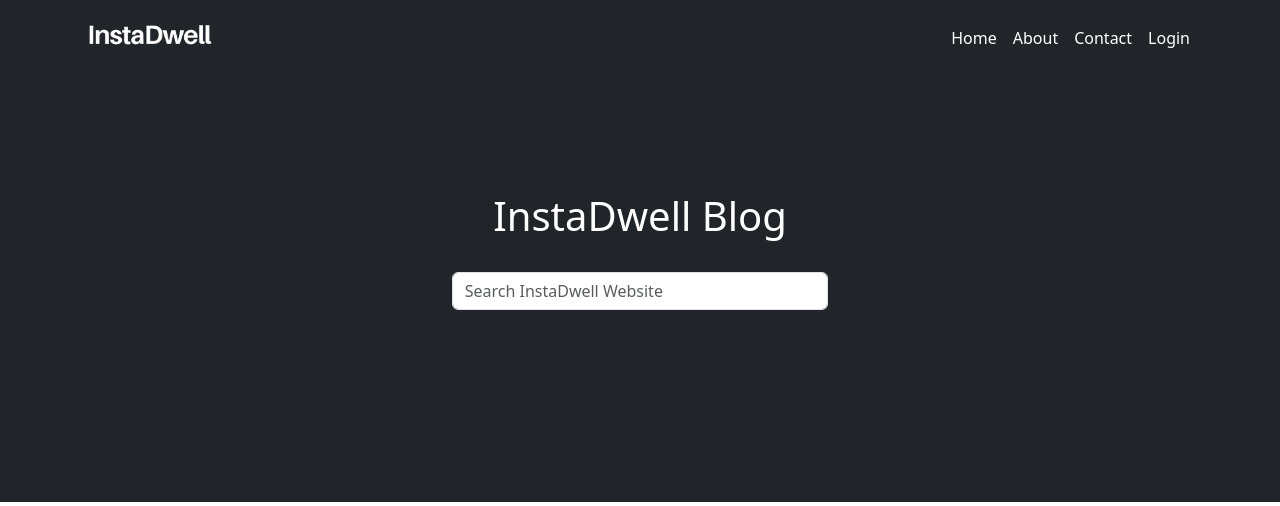
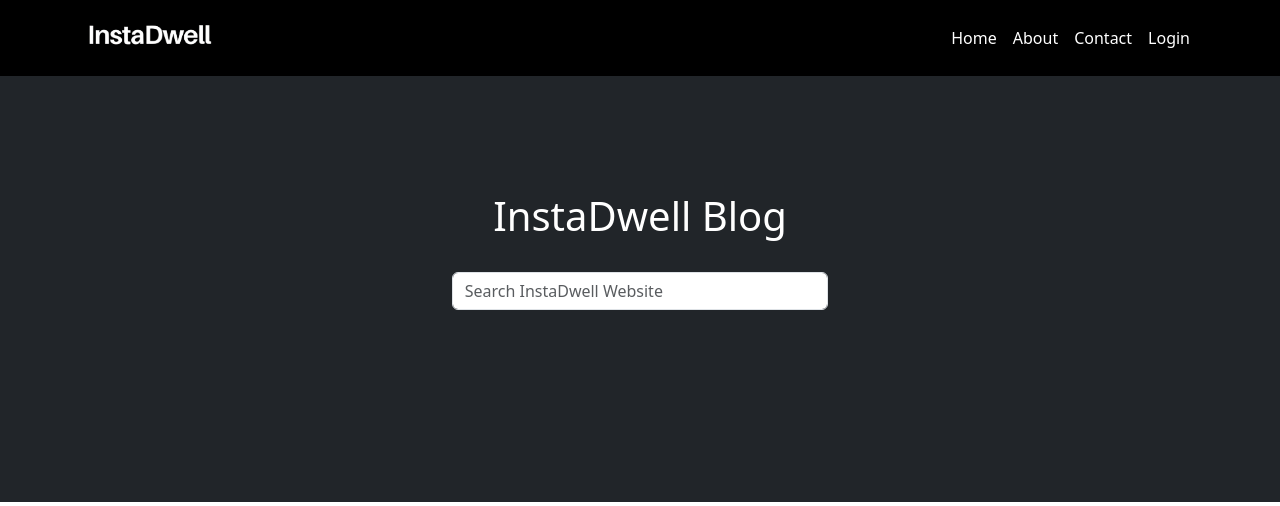
Before and after one commit to instadw/instadwell-blog, a Jekyll site: the page built from index.html, in a window 1280 px wide and 1400 px high. Shown: the top 506 px of the window. Built offline with Jekyll 4.4.1, drawn with Linux system fonts in a browser that asks for light colours; the list of posts is cut into pages by our own code; grey boxes are pictures that could not be loaded.

Commit message:
footer fixe

```diff
--- a/_includes/footer.html
+++ b/_includes/footer.html
@@ -36,11 +36,35 @@
             <ul>
               <li><h5 class="mb-3 text-white">Social Media Links:</h5></li>
               <li>
-                <a href="#" style="color: #4d525c"
+                <a
+                  href="https://www.instagram.com/instadwell_official/"
+                  target="_blank"
+                  style="color: #4d525c"
                   ><i class="fa-brands fa-instagram fa-lg icon"></i
                 ></a>
-                <a href="#" style="color: #4d525c; padding-left: 5px"
+                <a
+                  href="https://www.linkedin.com/company/instadwell-coliving-and-student-accommodations/"
+                  target="_blank"
+                  style="color: #4d525c; padding-left: 5px"
                   ><i class="fa-brands fa-linkedin fa-lg icon"></i
+                ></a>
+                <a
+                  href="https://www.facebook.com/profile.php?id=61581459926931"
+                  target="_blank"
+                  style="color: #4d525c; padding-left: 5px"
+                  ><i class="fa-brands fa-facebook fa-lg icon"></i
+                ></a>
+                <a
+                  href="https://x.com/InstaDwell12"
+                  target="_blank"
+                  style="color: #4d525c; padding-left: 5px"
+                  ><i class="fa-brands fa-twitter fa-lg icon"></i
+                ></a>
+                <a
+                  href="https://www.youtube.com/@InstaDwell"
+                  target="_blank"
+                  style="color: #4d525c; padding-left: 5px"
+                  ><i class="fa-brands fa-youtube fa-lg icon"></i
                 ></a>
               </li>
             </ul>
--- a/_includes/header.html
+++ b/_includes/header.html
@@ -1,6 +1,4 @@
-<nav
-  class="navbar navbar-expand-lg bg-dark text-white fixed-top d-none d-md-flex"
->
+<nav class="navbar navbar-expand-lg text-white fixed-top d-none d-md-flex">
   <div class="container">
     <a class="navbar-brand fw-bold" href="/"
       ><img height="50px" src="/assets/images/instadwell-logo.png"
--- a/assets/css/main.css
+++ b/assets/css/main.css
@@ -10,7 +10,7 @@
   --bs-pagination-active-border-color: #000;
 }
 
-p li{
+p li {
   font-size: 18px !important;
   line-height: 1.8;
   color: #555;
@@ -43,7 +43,7 @@
   color: #f8f8f2;
   padding: 2px 5px;
   border-radius: 4px;
-  font-family: 'Courier New', monospace;
+  font-family: "Courier New", monospace;
   font-size: 0.95em;
 }
 
@@ -54,17 +54,30 @@
   padding: 16px;
   border-radius: 8px;
   overflow-x: auto;
-  font-family: 'Courier New', monospace;
+  font-family: "Courier New", monospace;
   line-height: 1.5;
 }
 
 /* Syntax highlighting */
-pre .keyword { color: #f92672; } /* Pink */
-pre .string { color: #e6db74; } /* Yellow */
-pre .comment { color: #75715e; font-style: italic; } /* Grey */
-pre .number { color: #ae81ff; } /* Purple */
-pre .function { color: #a6e22e; } /* Green */
-pre .variable { color: #f8f8f2; } /* White */
+pre .keyword {
+  color: #f92672;
+} /* Pink */
+pre .string {
+  color: #e6db74;
+} /* Yellow */
+pre .comment {
+  color: #75715e;
+  font-style: italic;
+} /* Grey */
+pre .number {
+  color: #ae81ff;
+} /* Purple */
+pre .function {
+  color: #a6e22e;
+} /* Green */
+pre .variable {
+  color: #f8f8f2;
+} /* White */
 
 table {
   width: 100%;
@@ -72,7 +85,8 @@
   border: 1px solid #ddd;
 }
 
-th, td {
+th,
+td {
   border: 1px solid #ddd;
   padding: 8px;
   text-align: left;
@@ -84,8 +98,13 @@
 
 h1 {
   font-size: 2em;
-    margin: .67em 0;
+  margin: 0.67em 0;
   line-height: 1.3;
+}
+
+/* HEADER */
+.navbar {
+  background-color: #000;
 }
 
 /* FOOTER */
```
Lines whose indentation alone changed are shown as unchanged.
